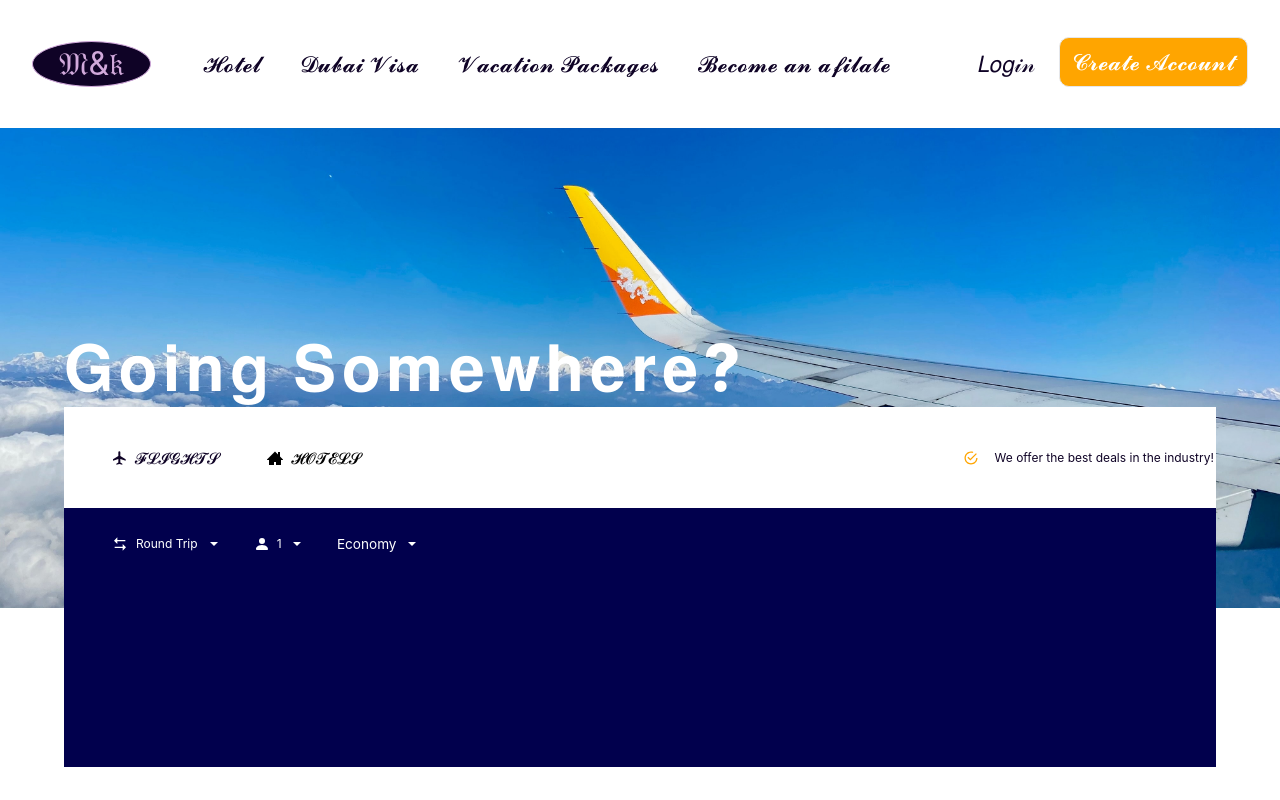
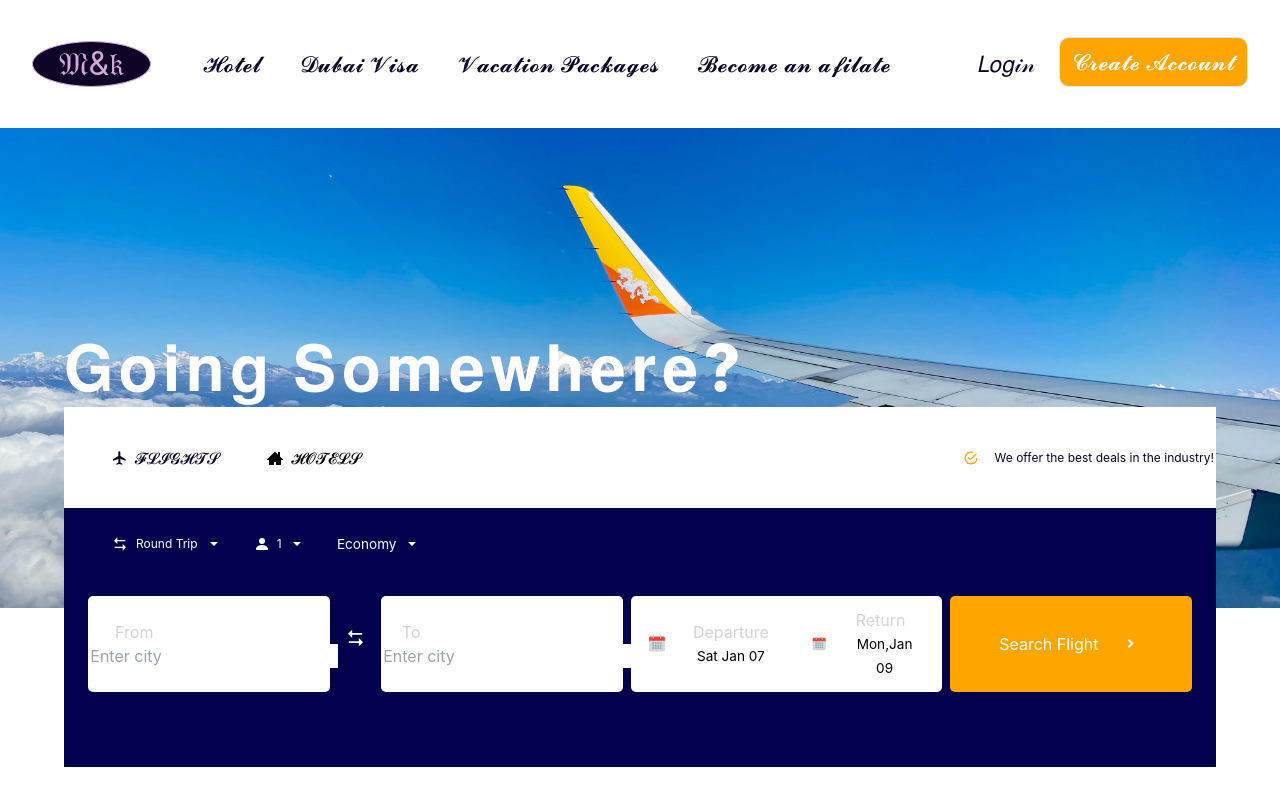
Before and after one commit to mikail222/M-K, a React (Vite) app: page / in a window 1280 px wide. Shown: the top 800 px of the page. Built offline with nearby package versions, Linux system fonts and the light colour scheme; no server answers.

Commit message:
README.md

```diff
--- a/src/Brand/Brand.jsx
+++ b/src/Brand/Brand.jsx
@@ -12,8 +12,8 @@ import Hotel from "./Hotel";
 const Brand = () => {
   const [count, setCount] = useState(1);
   const [allCountries, setAllCountries] = useState([]);
-  const [flightDetails, setFlightDetails] = useState(false);
-  const [hotelDetails, setHotelDetails] = useState(false);
+  const [flightDetails, setFlightDetails] = useState(true);
+  const [hotelDetails, setHotelDetails] = useState(true);
   useEffect(() => {
     axios.get("https://restcountries.com/v3.1/all").then((response) => {
       setAllCountries(response.data);
@@ -37,14 +37,18 @@ const Brand = () => {
               <div className=" w-[60%] flex flex-row ml-[2rem]">
                 <button
                   className="flex flex-row justify-center  items-center gap-[0.5rem] outline-[#0f0326] rounded-[3px] w-[20%] p-[6px] "
-                  onClick={(e) => setFlightDetails(true)}
+                  onClick={(e) =>
+                    setHotelDetails(false) || setFlightDetails(true)
+                  }
                 >
                   <RiPlaneFill className="fill-[#0f0326] " />{" "}
                   <p className="text-[#0f0326]  text-[1rem]">𝓕𝓛𝓘𝓖𝓗𝓣𝓢</p>
                 </button>
                 <button
                   className="w-[8rem] flex flex-row gap-[0.5rem] justify-center items-center ml-[1rem]  outline-1  outline-[#0f0326] "
-                  onClick={(e) => setHotelDetails(true)}
+                  onClick={(e) =>
+                    setFlightDetails(false) || setHotelDetails(true)
+                  }
                 >
                   <ImHome3 className="fill-[black]" />
                   <p className="text-[black] text-[1rem] ">𝓗𝓞𝓣𝓔𝓛𝓢</p>
```
